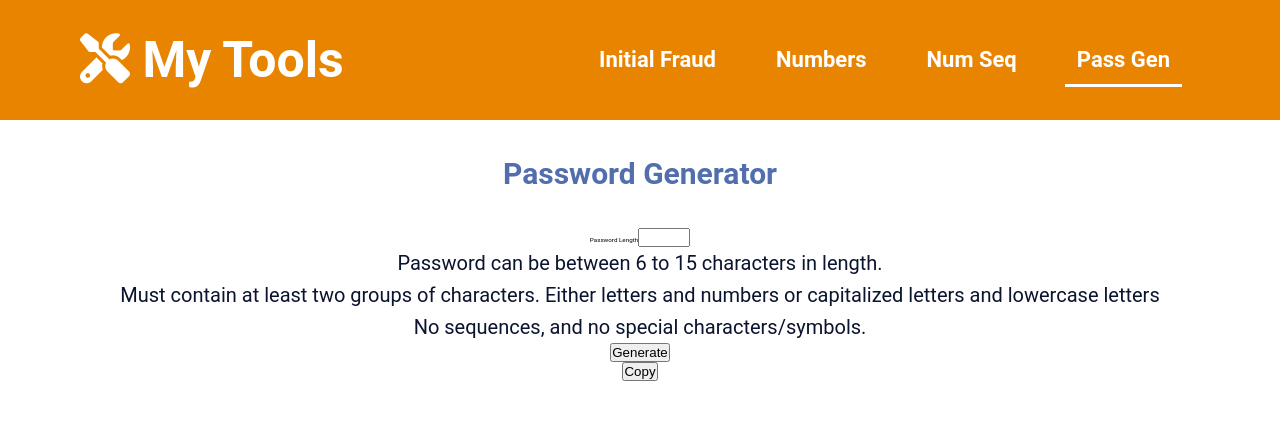
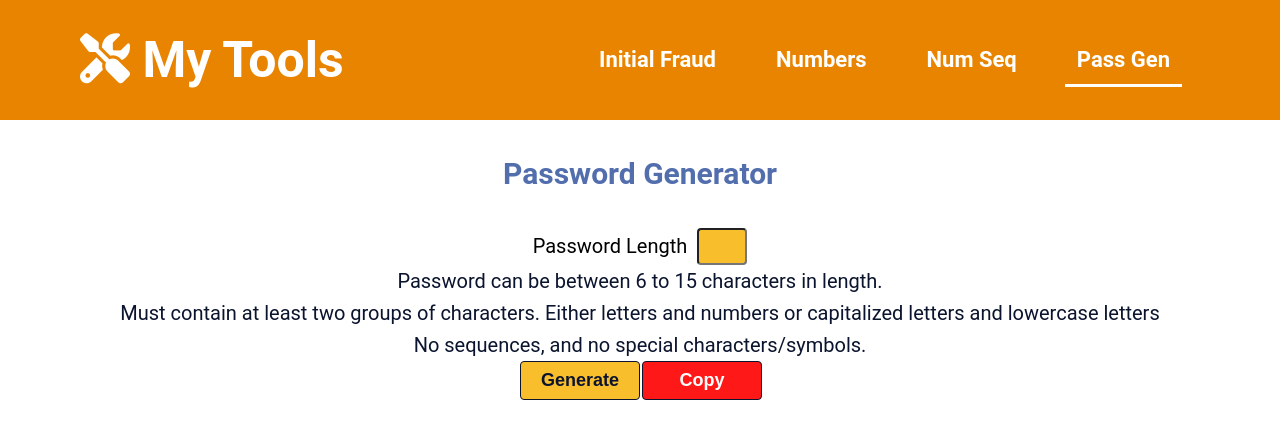
Before and after one commit to MelvinPeepers/tools, a React (Create React App) app in the folder my-app/: page /passwordGen in a window 1280 px wide. Shown: the top 438 px of the page. Built offline with nearby package versions, Linux system fonts and the light colour scheme.

Commit message:
styling form and inputs on the password page

```diff
--- a/my-app/src/components/pages/passwordGen/PasswordGen.css
+++ b/my-app/src/components/pages/passwordGen/PasswordGen.css
@@ -193,3 +193,43 @@ forms
   align-items: center;
   width: 100%;
 }
+
+.password-label {
+  font-size: 2rem;
+  margin-right: 10px;
+}
+
+#password-length {
+  font-size: 2rem;
+  width: 50px;
+  padding: 5px;
+  border-radius: 4px;
+  background-color: var(--submit-bg-color);
+  -webkit-border-radius: 4px;
+  -moz-border-radius: 4px;
+  -ms-border-radius: 4px;
+  -o-border-radius: 4px;
+}
+
+.generator-btn {
+  background-color: var(--submit-bg-color);
+  color: var(--main-tx-color);
+}
+
+.copy-btn {
+  background-color: var(--copy-bg-color);
+  color: var(--main-bg-color);
+}
+
+.password-btn {
+  width: 120px;
+  border-radius: 4px;
+  font-size: 1.8rem;
+  font-weight: bold;
+  padding: 8px 20px;
+  margin-left: 2px;
+  cursor: pointer;
+  text-align: center;
+  text-decoration: none;
+  border: 1px solid var(--main-tx-color);
+}
--- a/my-app/src/components/pages/passwordGen/PasswordGen.js
+++ b/my-app/src/components/pages/passwordGen/PasswordGen.js
@@ -8,7 +8,7 @@ const PasswordGen = () => {
         <h2>Password Generator</h2>
         <div className='container-form'>
           <div className='password-form'>
-            <label htmlFor='password-length'>Password Length</label>
+            <label className='password-label' htmlFor='password-length'>Password Length</label>
             <input type='number' id='password-length' name='password-length' min='6' max='15'  />
           </div>
           <div className='password-txt'>
@@ -16,8 +16,10 @@ const PasswordGen = () => {
             <p>Must contain at least two groups of characters. Either letters and numbers or capitalized letters and lowercase letters</p>
             <p>No sequences, and no special characters/symbols.</p>
           </div>
-          <button className='generator-btn'>Generate</button>
-          <button className='copy-btn'>Copy</button>
+          <div className='btn-group'>
+          <button className='generator-btn password-btn'>Generate</button>
+          <button className='copy-btn password-btn'>Copy</button>
+          </div>
         </div>
       </div>
     </Fragment>
```
